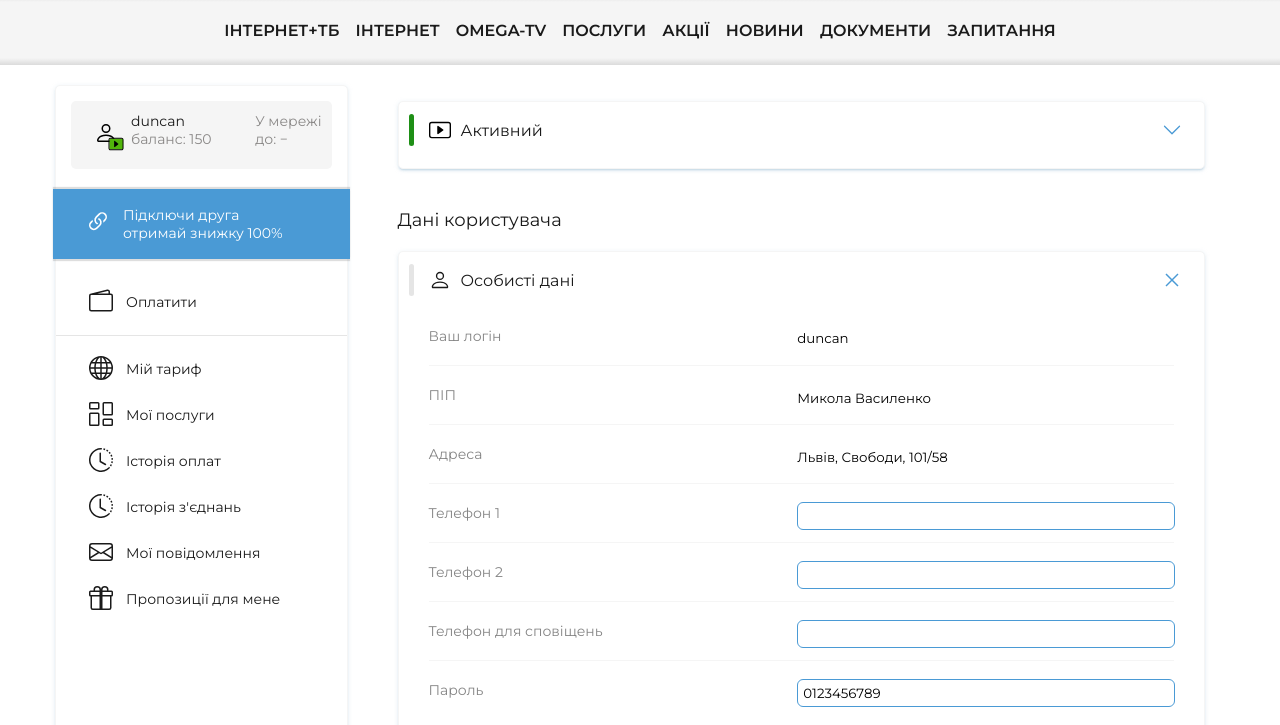
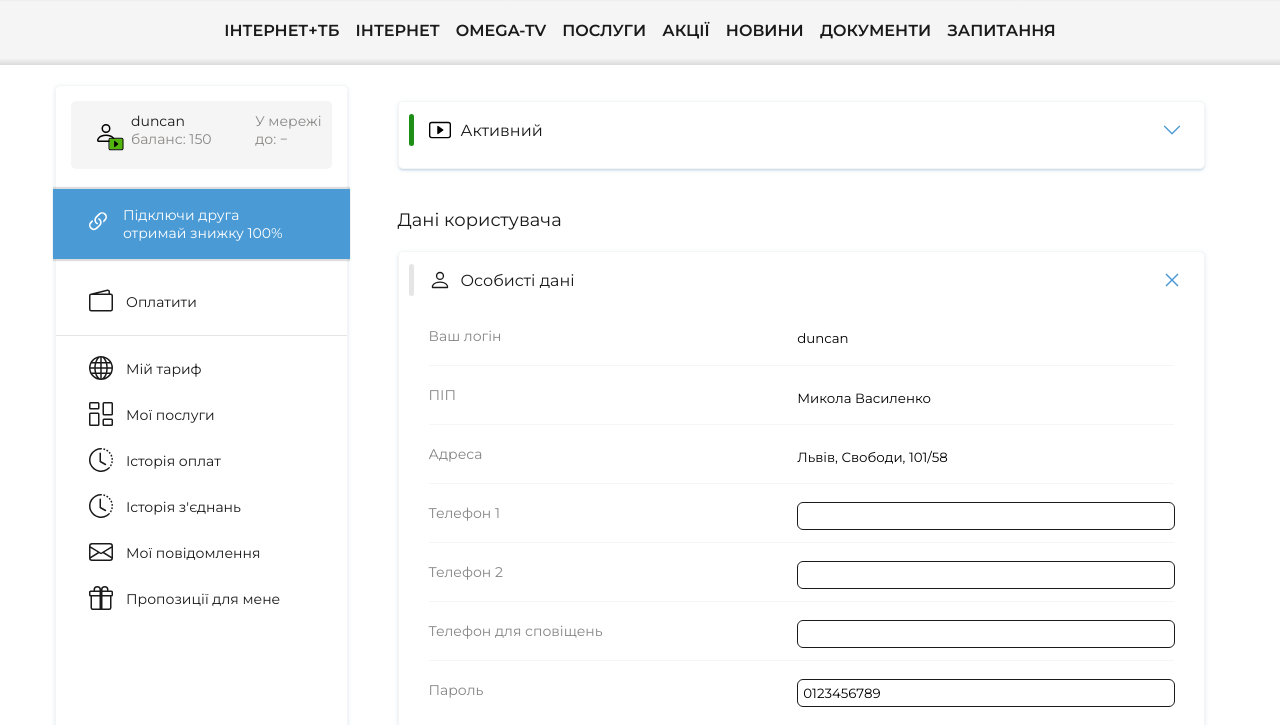
Before and after one commit to lvivduncan/merge-wenet-cabinet, a plain HTML site: page index.html in a window 1280 px wide. Both pictures are taken after a click on the element "Особисті дані". Shown: the part 75-800 px from the top of the page. Drawn offline with nearby package versions, Linux system fonts and the light colour scheme.

Commit message:
.edited change border-color to black

```diff
--- a/cabinet/css/main.css
+++ b/cabinet/css/main.css
@@ -246,7 +246,8 @@ ul.user-data{
 .edited .edit-area input[type="text"]:not([readonly]){
     pointer-events: auto;
     padding-left: 5px;
-    border: 1px solid var(--blue);
+    /* border: 1px solid var(--blue); */
+    border: 1px solid var(--black);
     border-radius: 6px;
 }
 
```
